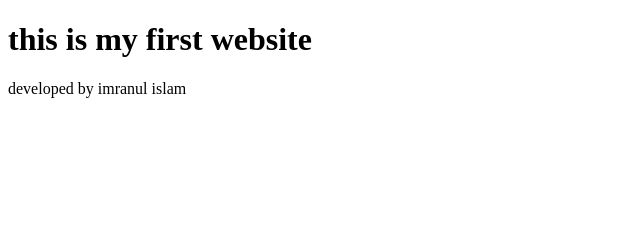
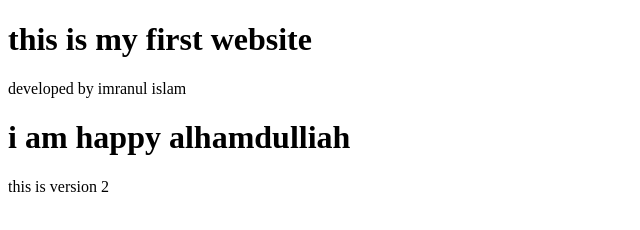
Before and after one commit to imranulislam880/myfirstrepo, a plain HTML site: page index.html in a window 1280 px wide. Shown: the whole page, without its empty margins (0-640 px from the left). Drawn offline with Linux system fonts and the light colour scheme.

Commit message:
new element added

```diff
--- a/index.html
+++ b/index.html
@@ -5,8 +5,17 @@
     </head>
 
     <body>
+
+
         <h1>this is my first website</h1>
         <p>developed by imranul islam</p>
+
+        <h1>i am happy alhamdulliah</h1>
+        <p>this is version 2</p>
+
+
+
+
     </body>
 
 </html>
```
